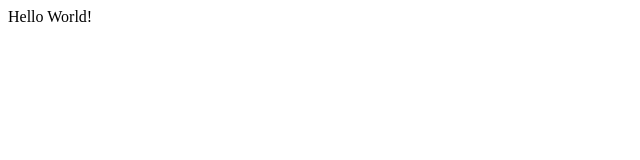
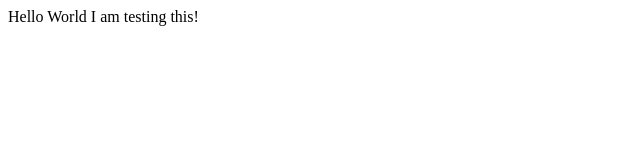
Before and after one commit to sk732609/491capstone, a plain HTML site: page testing.html in a window 1280 px wide. Shown: the whole page, without its empty margins (0-640 px from the left). Drawn offline with Linux system fonts and the light colour scheme.

Commit message:
Update testing.html
testing this

```diff
--- a/testing.html
+++ b/testing.html
@@ -8,6 +8,6 @@
 	</head>
 
 	<body>
-		Hello World!
+		Hello World I am testing this!
 	</body>
 </html>
```
